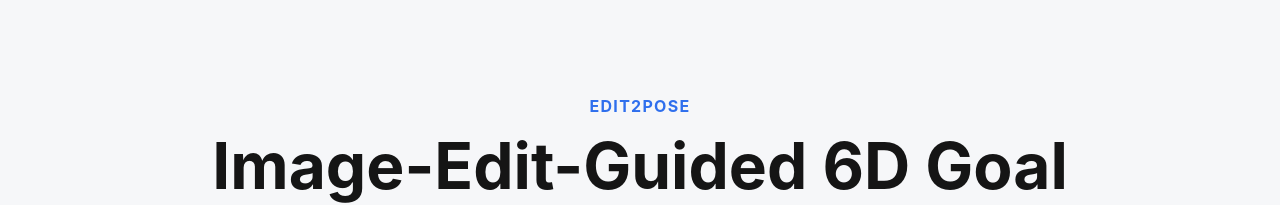
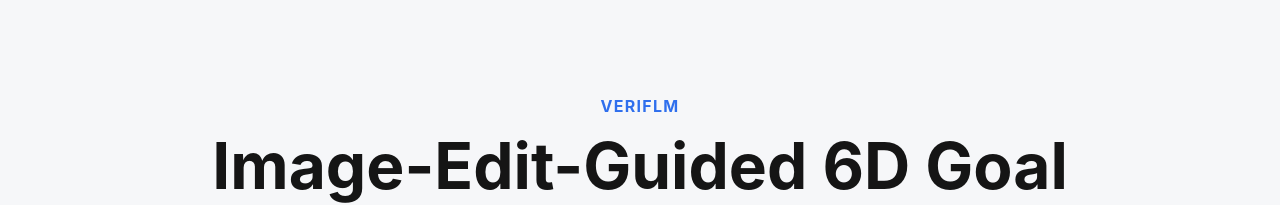
Before and after one commit to david-hp-0726/VerifLM-webpage, a React (Vite) app: page / in a window 1280 px wide. Shown: the top 205 px of the page. Built offline with nearby package versions, Linux system fonts and the light colour scheme.

Commit message:
Update App.jsx

```diff
--- a/src/App.jsx
+++ b/src/App.jsx
@@ -22,7 +22,7 @@ export default function App() {
   return (
     <main className="page">
       <section className="hero">
-        <p className="eyebrow">Edit2Pose</p>
+        <p className="eyebrow">VerifLM</p>
         <h1>Image-Edit-Guided 6D Goal Specification for Robotic Manipulation</h1>
         <p className="subtitle">
           We use an edited image as a visual interface for goal pose specification, then sample,
```
